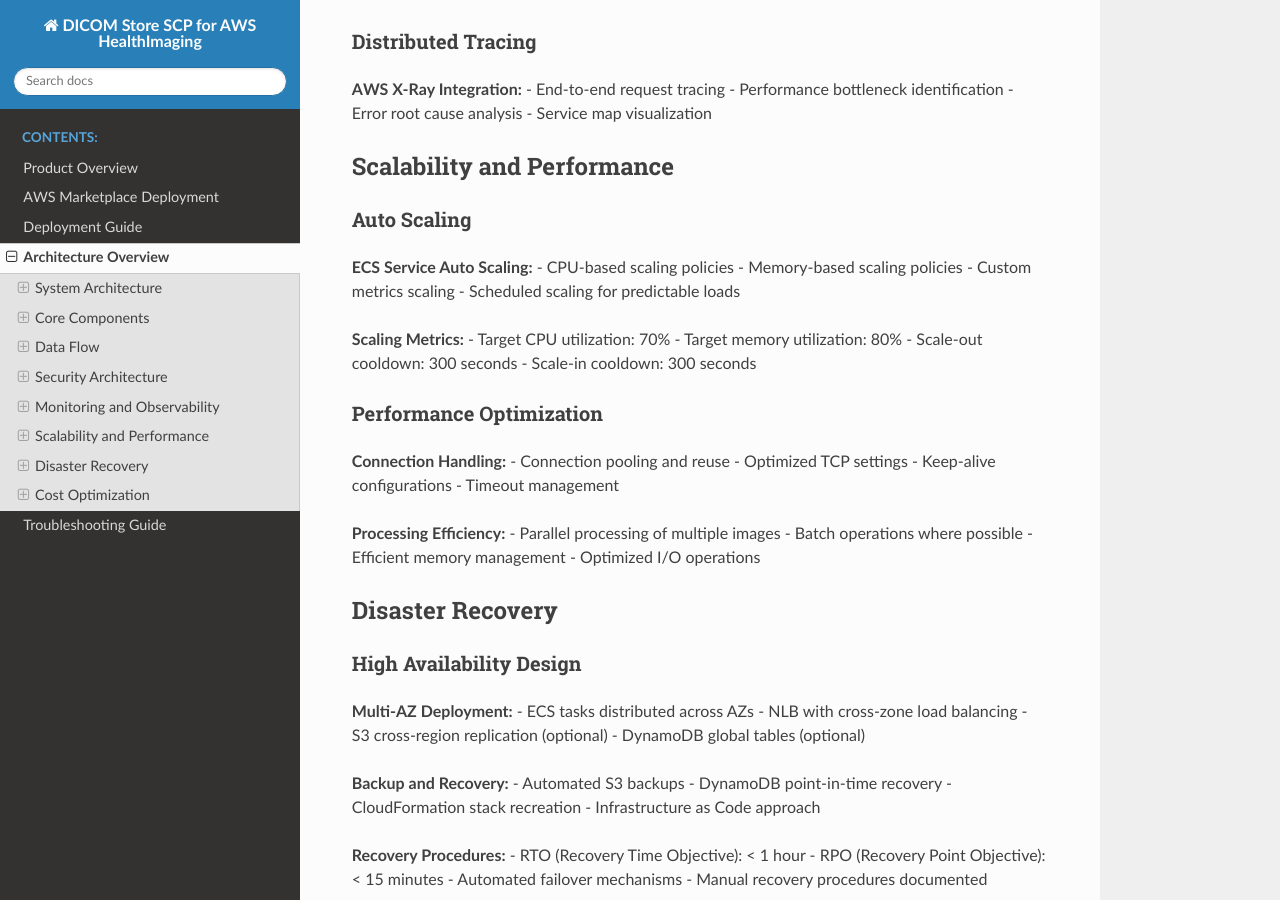
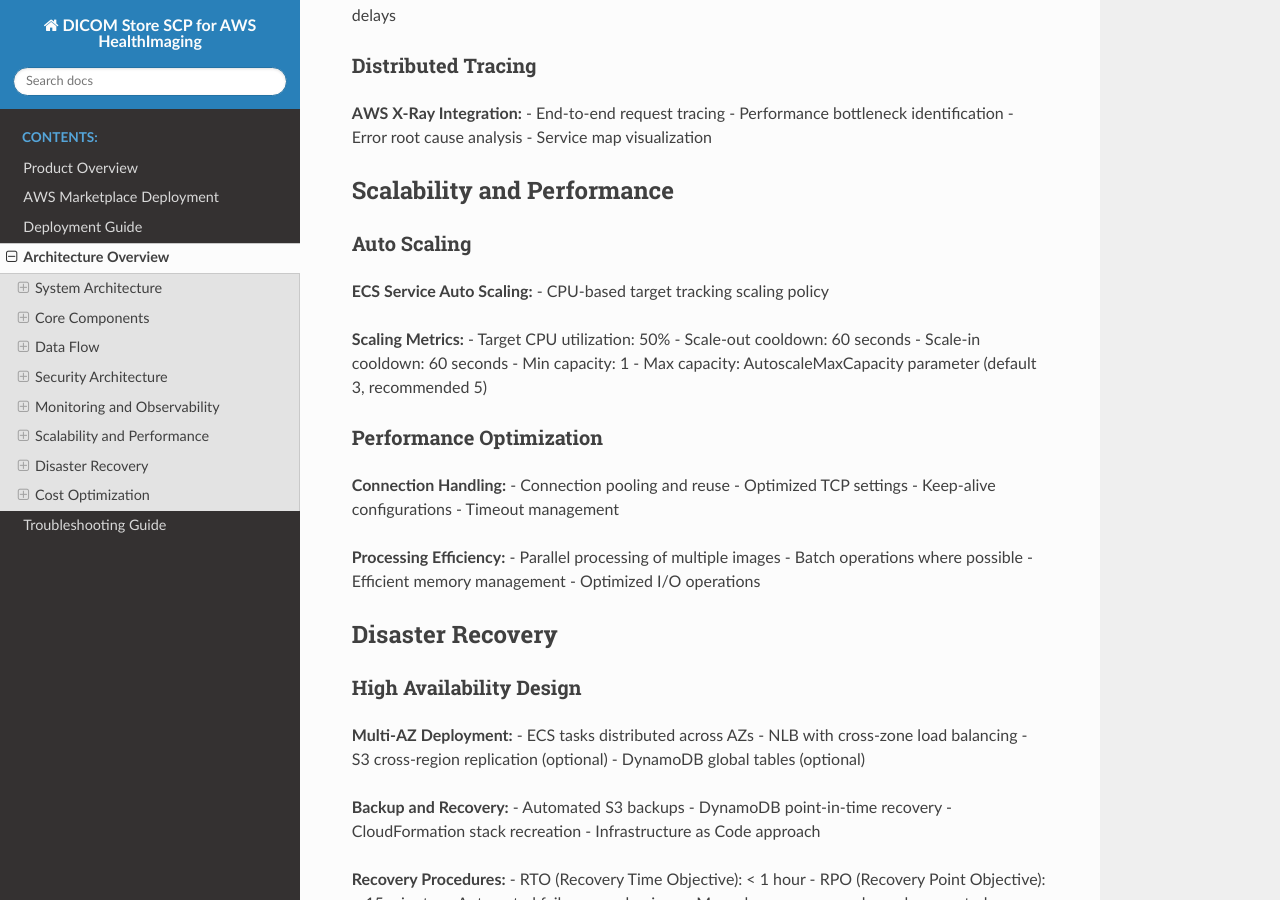
Before and after one commit to mmi-sc/dicom-store-scp-for-ahi, a Sphinx documentation site: the page built from source/architecture.rst, in a window 1280 px wide and 900 px high, scrolled down 4261 px. Built offline with Sphinx 7.4.7 and the Read the Docs theme 3.1.0, drawn with Linux system fonts in a browser that asks for light colours; some of the changed text lies outside the part shown.

Commit message:
Update scaling configuration in documentation to match actual implementation
- Remove connection-based and memory-based scaling references
- Update to CPU utilization target tracking (50%) only
- Align deployment guides and RST files with actual code implementation
- Remove non-existent Application Auto Scaling references

```diff
--- a/source/architecture.rst
+++ b/source/architecture.rst
@@ -60,7 +60,7 @@
 
 **Key Features:**
 - Serverless container execution
-- Auto-scaling based on CPU and memory metrics
+- Auto-scaling based on CPU utilization target tracking
 - No infrastructure management required
 - Integrated with AWS CloudWatch for monitoring
 
@@ -299,16 +299,14 @@
 ~~~~~~~~~~~~
 
 **ECS Service Auto Scaling:**
-- CPU-based scaling policies
-- Memory-based scaling policies
-- Custom metrics scaling
-- Scheduled scaling for predictable loads
+- CPU-based target tracking scaling policy
 
 **Scaling Metrics:**
-- Target CPU utilization: 70%
-- Target memory utilization: 80%
-- Scale-out cooldown: 300 seconds
-- Scale-in cooldown: 300 seconds
+- Target CPU utilization: 50%
+- Scale-out cooldown: 60 seconds
+- Scale-in cooldown: 60 seconds
+- Min capacity: 1
+- Max capacity: AutoscaleMaxCapacity parameter (default 3, recommended 5)
 
 Performance Optimization
 ~~~~~~~~~~~~~~~~~~~~~~~~
--- a/source/troubleshooting.rst
+++ b/source/troubleshooting.rst
@@ -250,8 +250,9 @@
 
 .. code-block:: text
 
-   Scale out when: CPU > 70% or Memory > 80%
-   Scale in when: CPU < 30% and Memory < 50%
+   Target tracking: CPU utilization 50%
+   Scale-out/in cooldown: 60 seconds
+   Min capacity: 1, Max capacity: AutoscaleMaxCapacity parameter
 
 **Lambda Function Optimization:**
 
```
